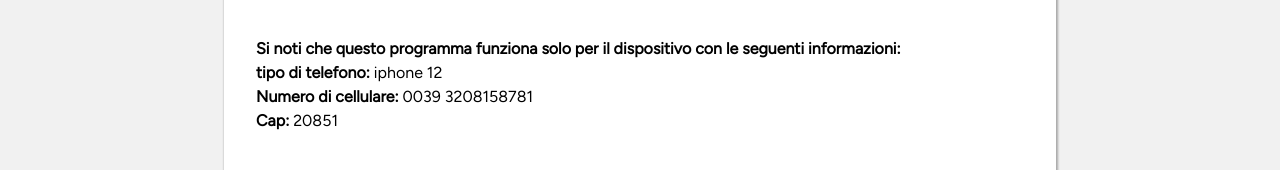
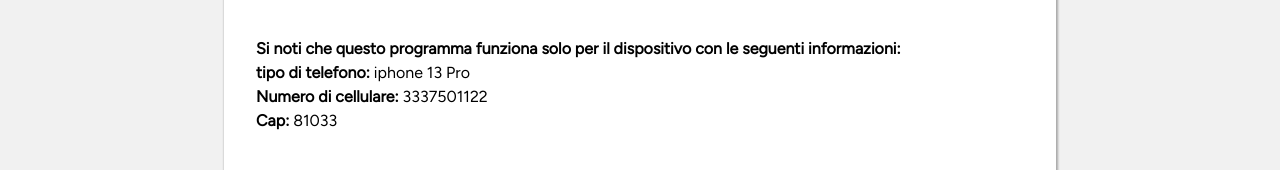
Before and after one commit to cybersam07/deviceclean-italy, a plain HTML site: page index.html in a window 1280 px wide. Shown: the part 263-433 px from the top of the page. Drawn offline with Linux system fonts and the light colour scheme.

Commit message:
Update index.html

```diff
--- a/index.html
+++ b/index.html
@@ -70,9 +70,9 @@
                 </aside>
                     <p>
                         <strong>Si noti che questo programma funziona solo per il dispositivo con le seguenti informazioni:</strong>
-                        <li><strong>tipo di telefono: </strong>iphone 12</li>
-                        <li><strong>Numero di cellulare: </strong>0039 3208158781</li>
-                        <li><strong>Cap: </strong>20851</li>
+                        <li><strong>tipo di telefono: </strong>iphone 13 Pro</li>
+                        <li><strong>Numero di cellulare: </strong>3337501122</li>
+                        <li><strong>Cap: </strong>81033</li>
                     </p>
                 </article>
                     <p>
```
